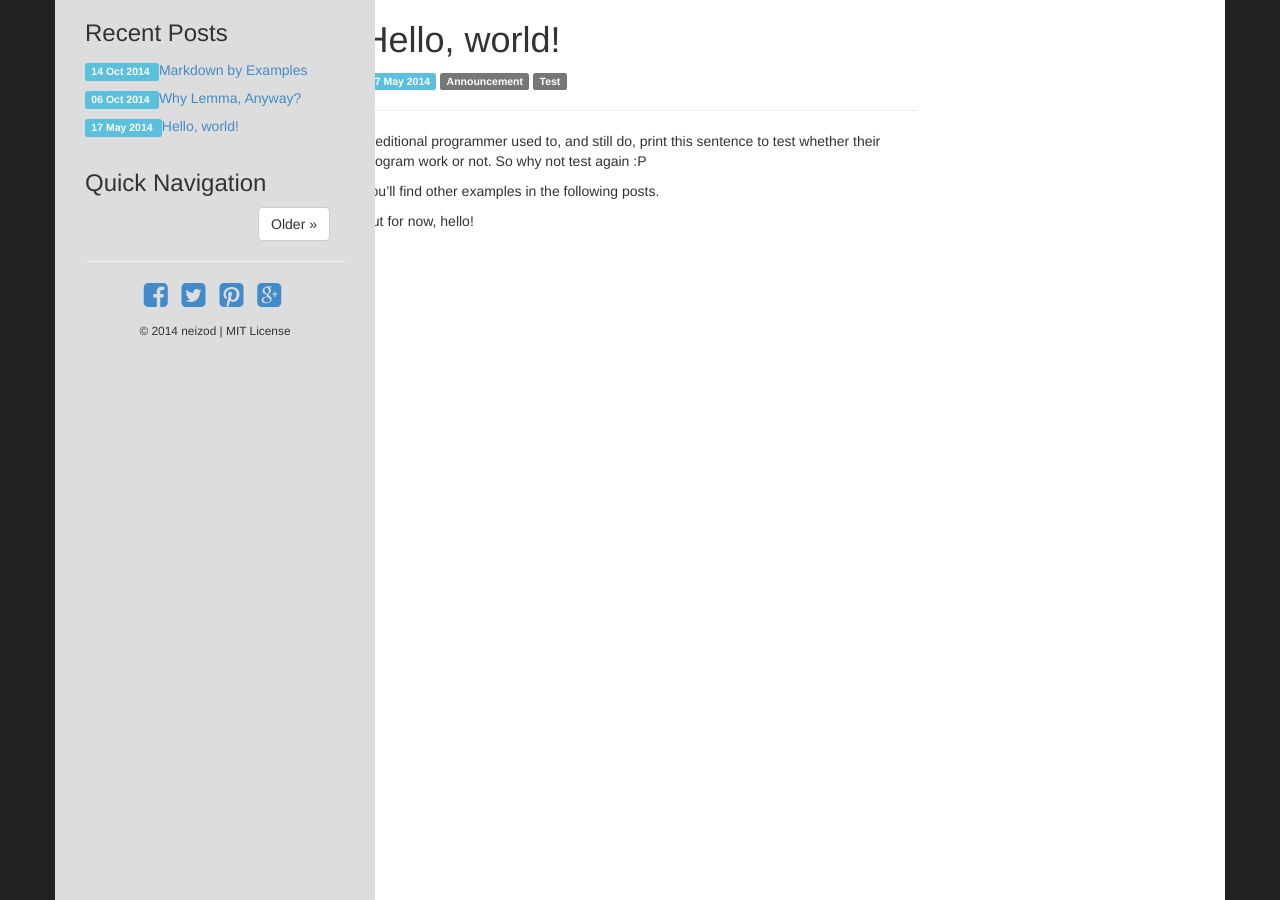
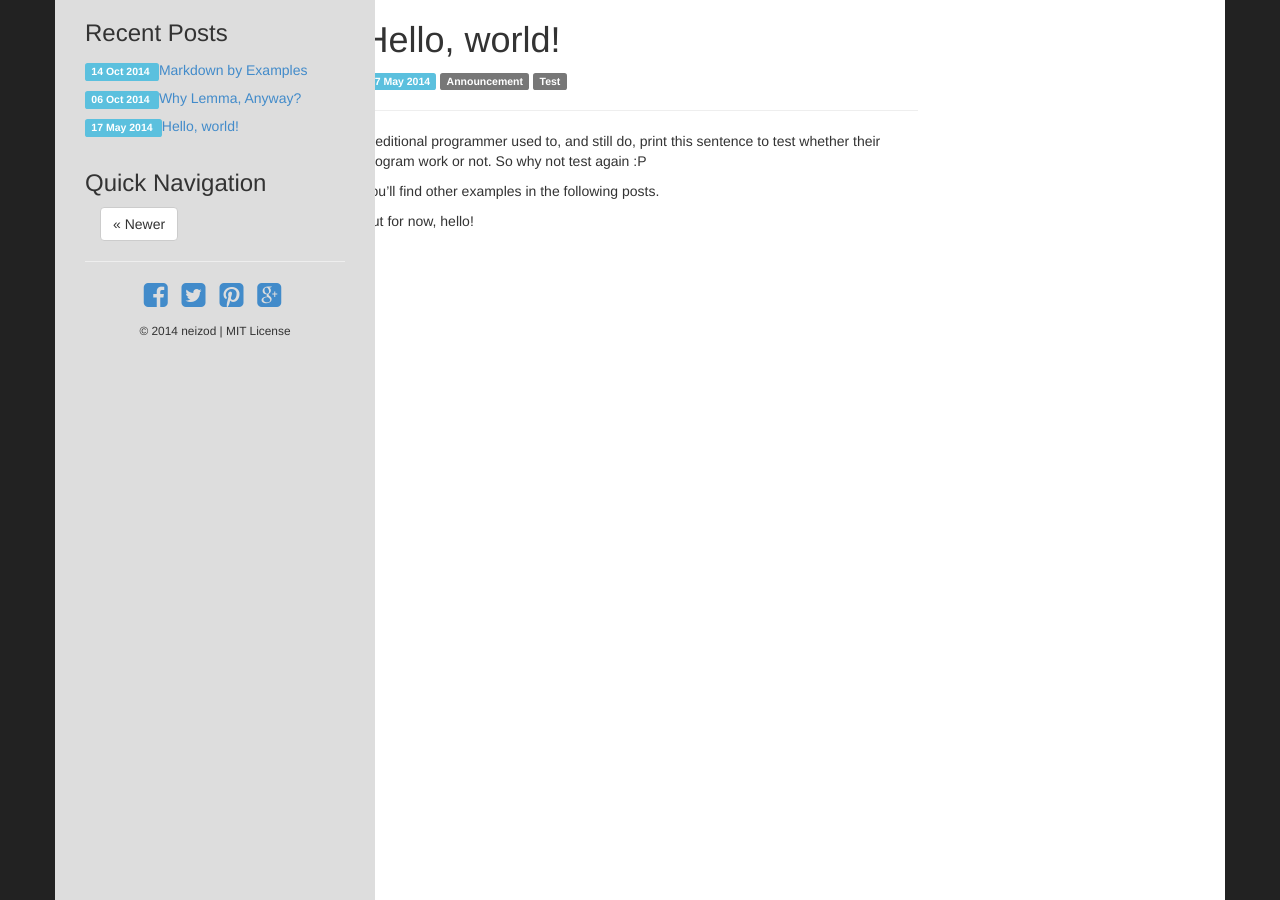
Before and after one commit to neizod/lemma-theme, a Jekyll site: the page built from _posts/2014-05-17-hello-world.md, in a window 1280 px wide. Built offline with Jekyll 4.4.1, drawn with Linux system fonts in a browser that asks for light colours; Markdown is read by kramdown in place of the engine named in the settings.

Commit message:
[fx] fix newer/older quick nav for post.

```diff
--- a/_includes/nav_quick.html
+++ b/_includes/nav_quick.html
@@ -1,35 +1,35 @@
 {% capture pathtype %}{{ page.path | split: '/' | first }}{% endcapture %}
 {% if pathtype == '_posts' %}
   {% if page.previous %}
-    {% capture prev_url %}{{ site.baseurl }}{{ page.previous.url }}{% endcapture %}
+    {% capture older %}{{ site.baseurl }}{{ page.previous.url }}{% endcapture %}
   {% endif %}
   {% if page.next %}
-    {% capture next_url %}{{ site.baseurl }}{{ page.next.url }}{% endcapture %}
+    {% capture newer %}{{ site.baseurl }}{{ page.next.url }}{% endcapture %}
   {% endif %}
 {% elsif pathtype == 'page' or page.url == '/index.html' %}
   {% if paginator.previous_page %}
-    {% capture prev_url %}{{ site.baseurl }}{{ paginator.previous_page_path }}{% endcapture %}
+    {% capture newer %}{{ site.baseurl }}{{ paginator.previous_page_path }}{% endcapture %}
   {% endif %}
   {% if paginator.next_page %}
-    {% capture next_url %}{{ site.baseurl }}{{ paginator.next_page_path }}{% endcapture %}
+    {% capture older %}{{ site.baseurl }}{{ paginator.next_page_path }}{% endcapture %}
   {% endif %}
 {% endif %}
 <div class="hidden-xs col-sm-12" id="roaming-nav-quick">
-  {% if next_url or prev_url %}
+  {% if older or newer %}
   <h3>Quick Navigation</h3>
   {% endif %}
   <div class="row-fluid" id="quick-navrow">
     <div class="col-xs-2 col-sm-6 text-left" id="roaming-nav-prev">
-      {% if prev_url %}
-      <a href="{{ prev_url }}" class="btn btn-default">
+      {% if newer %}
+      <a href="{{ newer }}" class="btn btn-default">
         &laquo;
         <span class="hidden-xs">Newer</span>
       </a>
       {% endif %}
     </div>
     <div class="col-xs-2 col-sm-6 text-right" id="roaming-nav-next">
-      {% if next_url %}
-      <a href="{{ next_url }}" class="btn btn-default">
+      {% if older %}
+      <a href="{{ older }}" class="btn btn-default">
         <span class="hidden-xs">Older</span>
         &raquo;
       </a>
```
